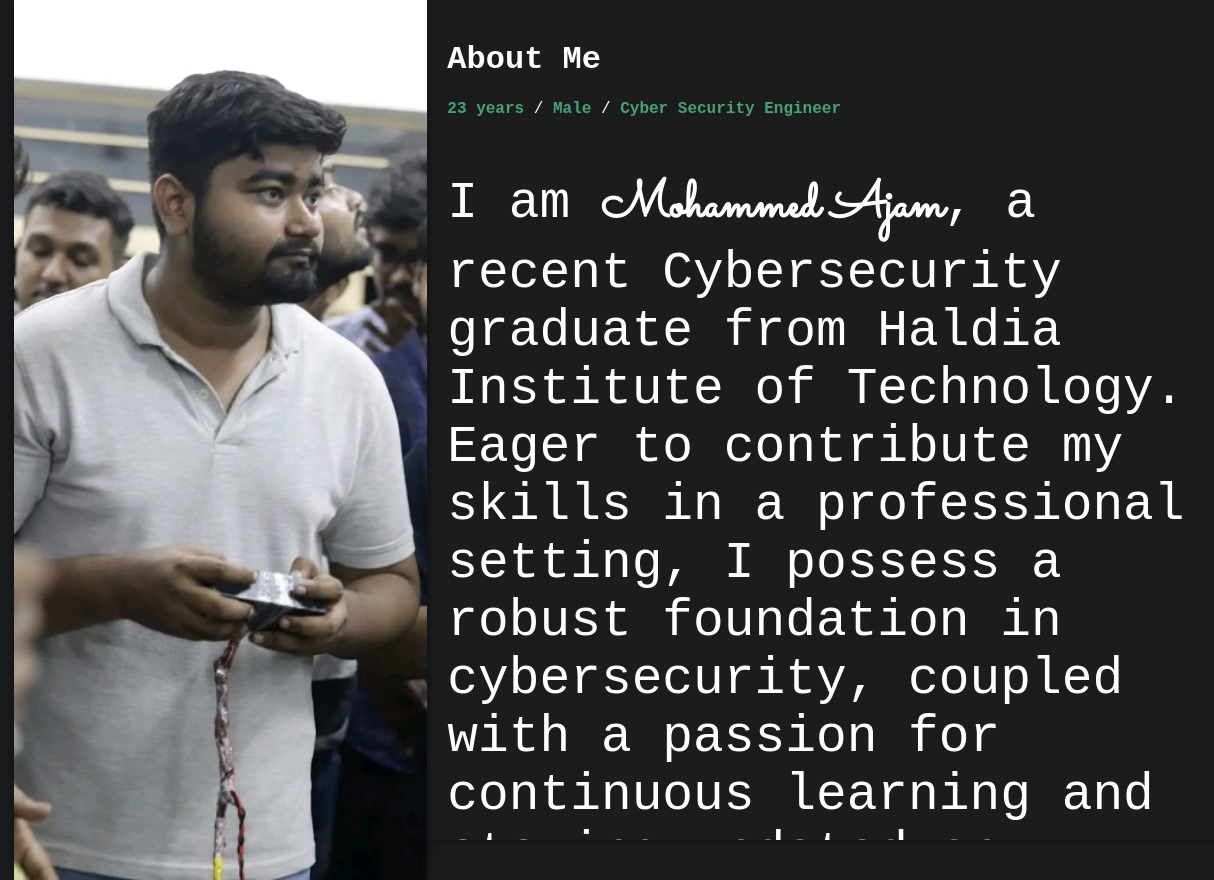
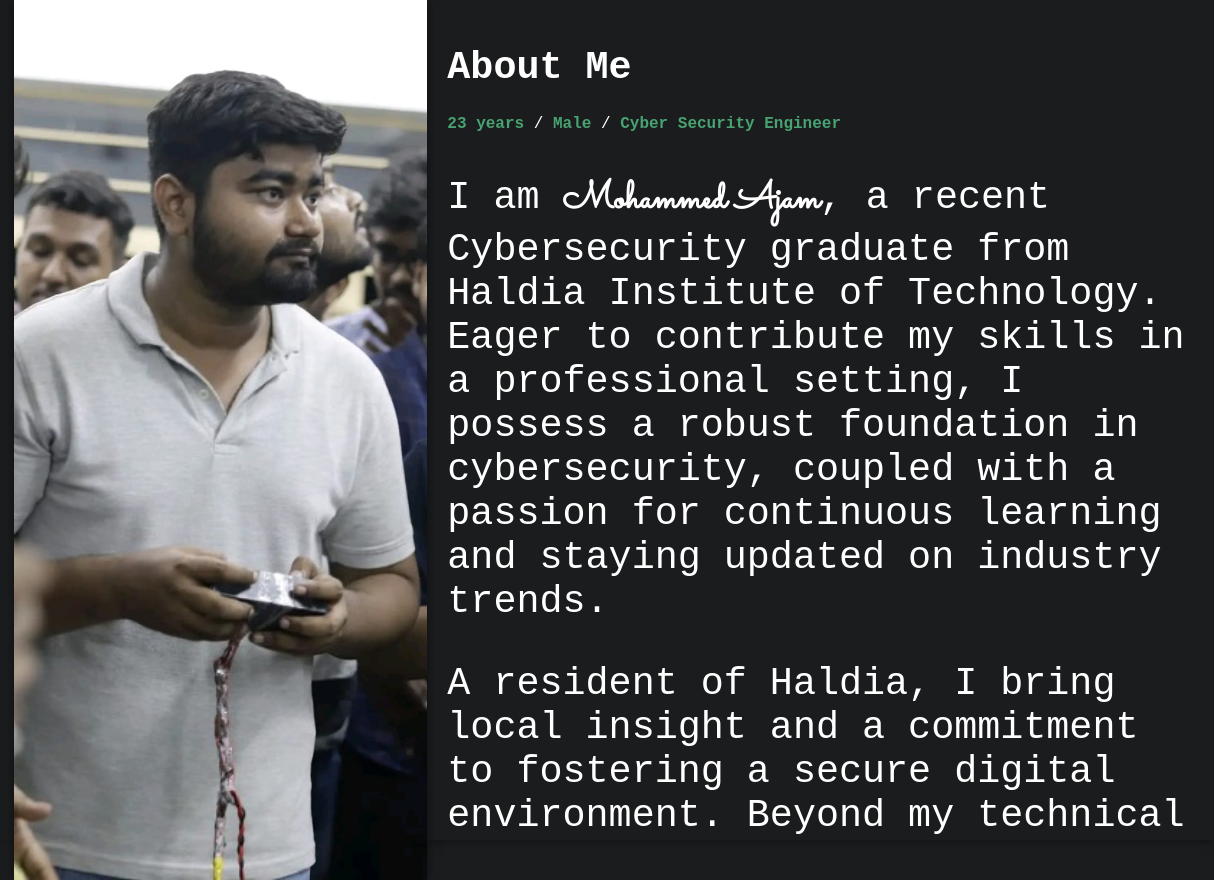
Before and after one commit to Ajam329/Resume.github.io, a plain HTML site: page index.html in a window 1280 px wide. Shown: the full height of the page, 66-1280 px from the left. Drawn offline with Linux system fonts and the light colour scheme.

Commit message:
Update Style.css

```diff
--- a/Style.css
+++ b/Style.css
@@ -106,8 +106,11 @@ body {
   overflow-y: auto; /* Enable vertical scrolling */
   max-height: 100vh; /* Set a maximum height for scrolling */
 }
+.resume-photo h1,h2{
+  font-size: 3vw;
+}
 .resume-photo p {
-  font-size: 4vw; /* Adjust the font size using vw unit */
+  font-size: 3vw; /* Adjust the font size using vw unit */
   max-width: 100%; /* Ensure the text doesn't overflow */
 }
 hr{
@@ -117,7 +120,7 @@ hr{
   margin: 20px 0;
 }
 .Name{
-  font-size: 4vw;
+  font-size: 3vw;
   font-weight: bold;
   font-family: 'Sacramento', cursive;
 }
@@ -132,7 +135,7 @@ table {
   width: 100%;
   border-collapse: collapse;
   table-layout: fixed;
-  font-size: 4vw;
+  font-size: 3vw;
 }
 
 td {
```
